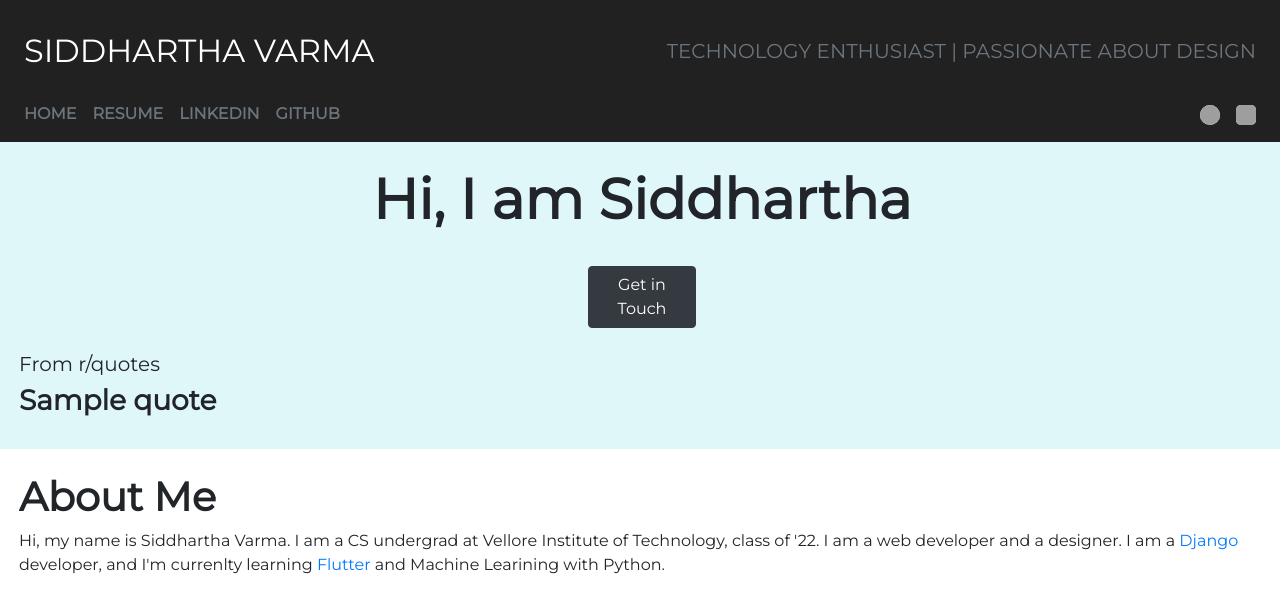
After one commit to D-E-F-E-A-T/Portfolio-Website, a Django app: template main/templates/main/head.html in a window 1280 px wide. The commit adds this page. Shown: the top 613 px of the page. Run offline with Django 3.2, Linux system fonts and the light colour scheme; the template is opened without the code that fills it: most values are stand-ins (such as "Sample title", 1, 10 or a date in 2020); some libraries are stand-ins or nearby versions; grey boxes are pictures that could not be loaded.

Commit message:
added contact button and made the projects page

```diff
--- /dev/null
+++ b/main/templates/main/head.html
@@ -0,0 +1,29 @@
+<!DOCTYPE html>
+<html>
+
+<head>
+    <meta charset="utf-8">
+    <meta name="viewport" content="width=device-width, initial-scale=1, shrink-to-fit=no">
+    <script src="https://code.jquery.com/jquery-2.1.3.js"></script>
+    <script src="js/bootstrap.js"></script>
+
+    {% load static %}
+    <link rel="stylesheet" href="{%static 'style.css' %}">
+
+    <link href="https://fonts.googleapis.com/css?family=Montserrat&display=swap" rel="stylesheet">
+    <title>Siddhartha Varma</title>
+</head>
+
+<body>
+    {% include "main/includes/nav.html" %}
+    {% include "main/includes/home.html" %}
+</body>
+
+</html>
+
+<style>
+    * {
+        font-family: 'Montserrat', sans-serif;
+        overflow-x: hidden;
+    }
+</style>
--- /dev/null
+++ b/main/templates/main/includes/home.html
@@ -0,0 +1,34 @@
+<html>
+
+<body>
+
+    <div class="row" style="background-color: #E0F7FA;">
+        <div class="container-fluid ml-1">
+            <br>
+            <h2 class="display-4 text-center" style="font-weight: bold; overflow-y: hidden;">Hi, I am Siddhartha</h2>
+            <br>
+            <div class="row justify-content-center">
+                <button href="#" class="col-1 text-center btn btn-dark">Get in Touch</button>
+            </div>
+            <br>
+            <div>
+                <h5 class="col-12">From r/quotes</h5>
+                <h3 style="font-weight: bold ;" class="col-12">{{quote}}</h3>
+            </div>
+            <br>
+        </div>
+    </div>
+    <br>
+    <div class="container-fluid ml-1">
+        <h1 style="font-weight: bolder;">About Me</h1>
+        <p class="text-left-lg text-center-md">
+            Hi, my name is Siddhartha Varma. I am a CS undergrad at Vellore Institute of Technology, class of '22. I am
+            a web developer and a designer. I am a <a href="https://www.djangoproject.com/">Django</a> developer, and
+            I'm currenlty learning <a href="https://flutter.dev/">Flutter</a> and Machine
+            Learining with Python.
+        </p>
+    </div>
+
+</body>
+
+</html>
--- a/main/templates/main/includes/nav.html
+++ b/main/templates/main/includes/nav.html
@@ -40,18 +40,18 @@
             <ul class="navbar-nav ml-auto" style="font-weight: bold;">
                 <li class="nav-item">
                     <a class="nav-link text-secondary" href="https://www.facebook.com/siddhartha.verma99">
-                        <img style="background-color: white; width: 20px; height: 20px; "
+                        <img style="background-color: white; width: 20px; height: 20px; border-radius: 10px;"
                             src="https://cdn3.iconfinder.com/data/icons/picons-social/57/06-facebook-512.png"
                             alt="facebook">
                     </a>
                 </li>
                 <li class="nav-item">
-                        <a class="nav-link text-secondary" href="https://www.instagram.com/sidv_22/">
-                            <img style="background-color: white; width: 20px; height: 20px;"
-                                src="https://cdn2.iconfinder.com/data/icons/harmonicons-04/64/instagram-512.png"
-                                alt="instagram">
-                        </a>
-                    </li>
+                    <a class="nav-link text-secondary" href="https://www.instagram.com/sidv_22/">
+                        <img style="background-color: white; width: 20px; height: 20px; border-radius: 5px;"
+                            src="https://c7.uihere.com/files/340/745/243/computer-icons-clip-art-white-instagram-icon-thumb.jpg"
+                            alt="instagram">
+                    </a>
+                </li>
             </ul>
         </div>
     </nav>
--- a/main/views.py
+++ b/main/views.py
@@ -29,7 +29,7 @@ def home(request):
     rand = random.randrange(0,4,1)
     print(quotes[rand])
     rand_quote = quotes[rand]
-    return render(request,'main/home.html',{'quote':rand_quote})
+    return render(request,'main/head.html',{'quote':rand_quote})
 
 def projects(request):
     return render(request, 'main/projects.html')
```
Also changed, not shown: main/templates/main/home.html (deleted, +0 -38 lines), main/templates/main/projects.html (+11 -2 lines).
